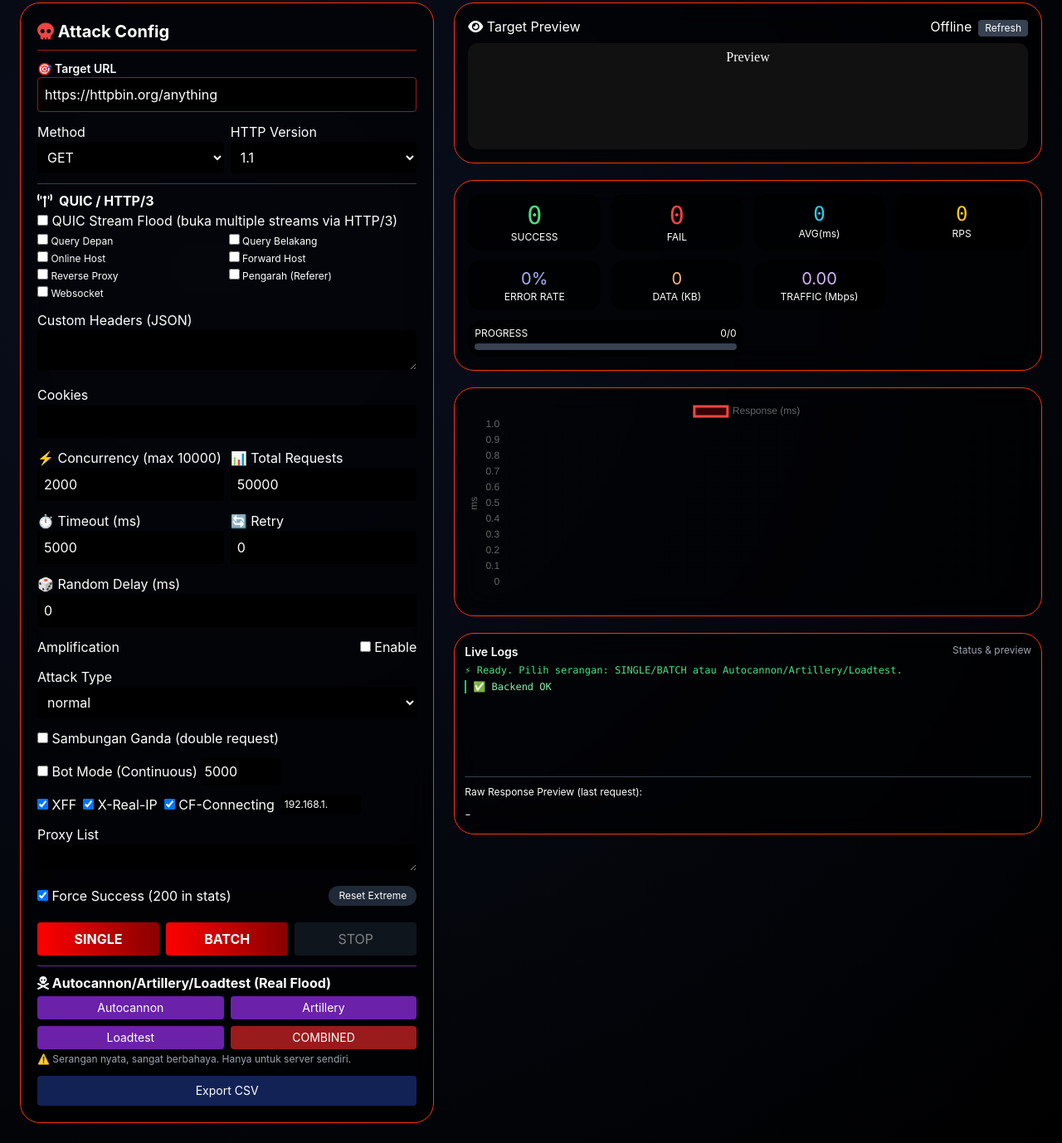
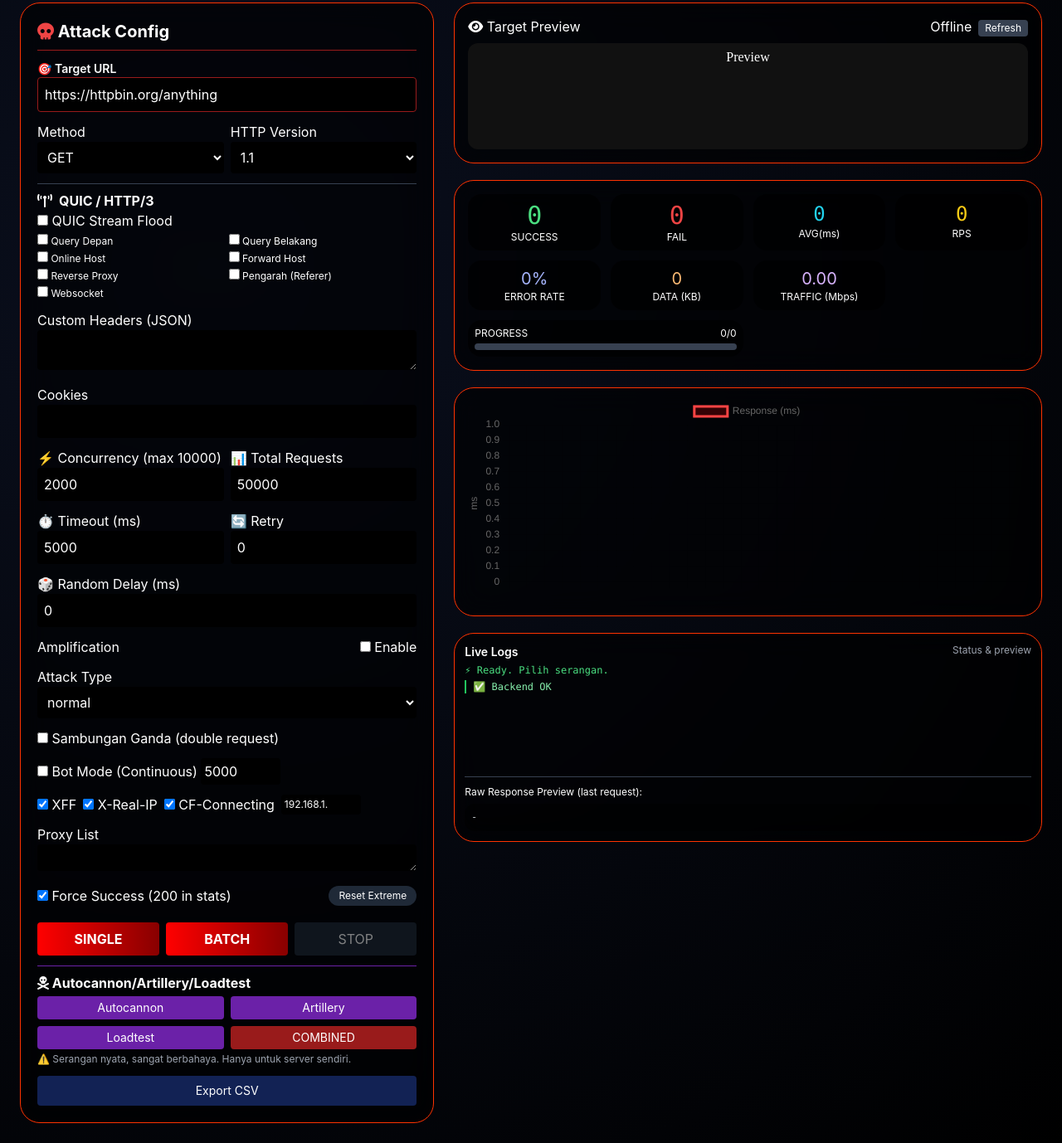
Before and after one commit to Origami-Tobiichi/Elysia, a website: page public/index.html in a window 1280 px wide. Shown: the part 129-1507 px from the top of the page at 83% size. Drawn offline with nearby package versions, Linux system fonts and the light colour scheme; no server answers.

Commit message:
Update index.html

```diff
--- a/public/index.html
+++ b/public/index.html
@@ -19,10 +19,12 @@
         .range-slider::-webkit-slider-thumb { -webkit-appearance: none; width: 16px; height: 16px; border-radius: 50%; background: #ff3300; cursor: pointer; }
         .health-online { background-color: #22c55e; box-shadow: 0 0 5px #22c55e; }
         .health-offline { background-color: #ef4444; }
+        .response-preview { background: rgba(0,0,0,0.5); border-radius: 0.75rem; padding: 8px; max-height: 80px; overflow-y: auto; font-family: monospace; font-size: 0.7rem; white-space: pre-wrap; word-break: break-all; }
     </style>
 </head>
 <body class="text-white p-4 md:p-6">
 <div class="max-w-7xl mx-auto">
+    <!-- Header -->
     <div class="flex flex-wrap justify-between items-center mb-6 gap-3">
         <div>
             <h1 class="text-5xl md:text-6xl font-black text-red-600 drop-shadow-lg">💀 STRESSER EXTREME</h1>
@@ -36,7 +38,7 @@
     </div>
 
     <div class="grid lg:grid-cols-12 gap-6">
-        <!-- Panel Konfigurasi -->
+        <!-- Panel Kiri (Konfigurasi) -->
         <div class="lg:col-span-5 glass p-5 space-y-3">
             <h2 class="text-xl font-bold border-b border-red-800 pb-2"><i class="fas fa-skull text-red-500"></i> Attack Config</h2>
             <div><label class="block text-sm font-semibold">🎯 Target URL</label><input id="targetUrl" class="w-full p-2 rounded bg-black border border-red-800" value="https://httpbin.org/anything"></div>
@@ -45,10 +47,10 @@
                 <div><label>HTTP Version</label><select id="httpVersion" class="w-full p-2 rounded bg-black"><option>1.1</option><option>2</option><option>3 (via Alt-Svc)</option></select></div>
             </div>
 
-            <!-- QUIC / HTTP/3 dan Spoofing (sama seperti screenshot) -->
+            <!-- QUIC / HTTP/3 dan Spoofing -->
             <div class="border-t border-gray-700 pt-2">
                 <div class="flex items-center gap-2"><i class="fas fa-broadcast-tower"></i><span class="font-bold">QUIC / HTTP/3</span></div>
-                <label><input type="checkbox" id="quicFlood" class="accent-red-600"> QUIC Stream Flood (buka multiple streams via HTTP/3)</label>
+                <label><input type="checkbox" id="quicFlood"> QUIC Stream Flood</label>
                 <div class="grid grid-cols-2 gap-1 text-xs mt-1">
                     <label><input type="checkbox" id="queryDepan"> Query Depan</label>
                     <label><input type="checkbox" id="queryBelakang"> Query Belakang</label>
@@ -84,7 +86,7 @@
             <div><label><input type="checkbox" id="dualConnection"> Sambungan Ganda (double request)</label></div>
             <div><label><input type="checkbox" id="continuousToggle"> Bot Mode (Continuous)</label> <input type="number" id="intervalMs" value="5000" class="w-24 p-1 rounded bg-black"></div>
 
-            <!-- Spoofing singkat -->
+            <!-- Spoofing IP -->
             <div class="flex gap-2">
                 <label><input type="checkbox" id="spoofIp" checked> XFF</label>
                 <label><input type="checkbox" id="spoofRealIp" checked> X-Real-IP</label>
@@ -95,16 +97,16 @@
 
             <div class="flex justify-between"><label><input type="checkbox" id="forceSuccess" checked> Force Success (200 in stats)</label><button id="resetExtremeBtn" class="bg-gray-800 text-xs px-3 py-1 rounded-full">Reset Extreme</button></div>
 
-            <!-- Tombol serangan HTTP biasa (SINGLE & BATCH) -->
+            <!-- Tombol serangan HTTP biasa -->
             <div class="flex gap-2 pt-2">
                 <button id="startBtn" class="btn-extreme flex-1 py-2 rounded font-bold">SINGLE</button>
                 <button id="batchBtn" class="btn-extreme flex-1 py-2 rounded font-bold">BATCH</button>
                 <button id="stopBtn" class="bg-gray-800 flex-1 py-2 rounded disabled:opacity-50" disabled>STOP</button>
             </div>
 
-            <!-- Tombol serangan menggunakan autocannon, artillery, loadtest (pengganti bot) -->
+            <!-- Tombol autocannon, artillery, loadtest -->
             <div class="border-t border-purple-800 pt-2 mt-2">
-                <div class="font-bold"><i class="fas fa-skull-crossbones"></i> Autocannon/Artillery/Loadtest (Real Flood)</div>
+                <div class="font-bold"><i class="fas fa-skull-crossbones"></i> Autocannon/Artillery/Loadtest</div>
                 <div class="grid grid-cols-2 gap-2 mt-1">
                     <button id="btnAutocannon" class="bg-purple-800 py-1 rounded text-sm">Autocannon</button>
                     <button id="btnArtillery" class="bg-purple-800 py-1 rounded text-sm">Artillery</button>
@@ -117,7 +119,7 @@
             <button id="exportBtn" class="w-full bg-blue-900/60 py-2 rounded text-sm">Export CSV</button>
         </div>
 
-        <!-- Panel Statistik dan Grafik (kanan) -->
+        <!-- Panel Kanan (Statistik, Grafik, Log) -->
         <div class="lg:col-span-7 space-y-5">
             <div class="glass p-4">
                 <div class="flex justify-between items-center">
@@ -141,9 +143,10 @@
             </div>
 
             <div class="glass p-3"><canvas id="rtChart" height="110"></canvas></div>
+
             <div class="glass p-3">
                 <div class="flex justify-between"><span class="font-semibold text-sm">Live Logs</span><span class="text-xs text-gray-400">Status & preview</span></div>
-                <div id="logArea" class="h-32 overflow-y-auto text-xs font-mono mt-1 space-y-1"><div class="text-green-400">⚡ Ready. Pilih serangan: SINGLE/BATCH atau Autocannon/Artillery/Loadtest.</div></div>
+                <div id="logArea" class="h-32 overflow-y-auto text-xs font-mono mt-1 space-y-1"><div class="text-green-400">⚡ Ready. Pilih serangan.</div></div>
                 <div class="mt-2 border-t border-gray-700 pt-1"><span class="text-xs">Raw Response Preview (last request):</span><div id="rawResponsePreview" class="response-preview mt-1 text-gray-300">-</div></div>
             </div>
         </div>
```
